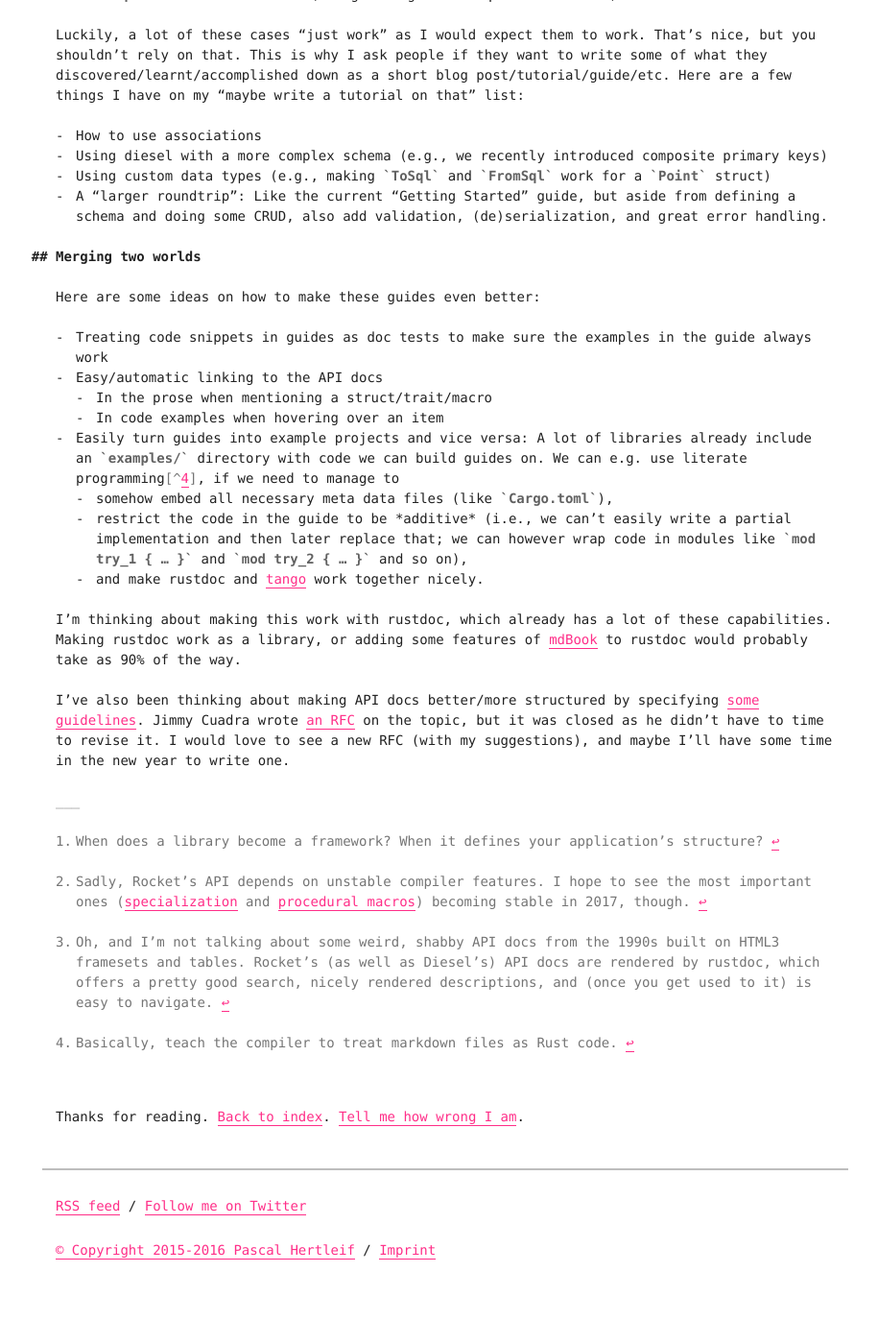
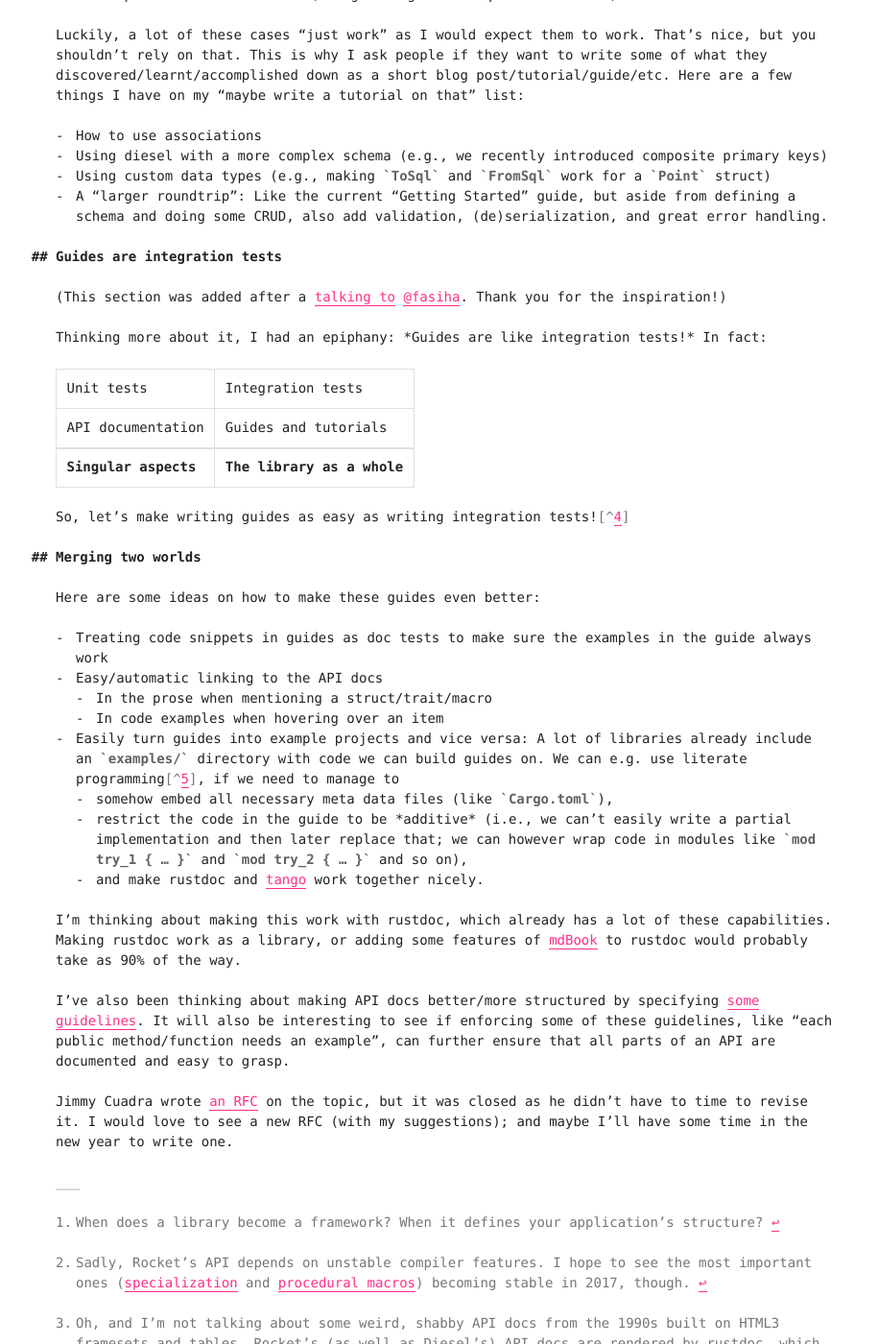
Before and after one commit to killercup/scribbles, a Jekyll site: the page built from _posts/2016-12-28-teaching-libraries.md, in a window 1280 px wide and 1400 px high, scrolled down 1212 px. Shown: the whole window at 96% size, without its empty margins (176-1091 px from the left). Built offline with Jekyll 4.4.1, drawn with Linux system fonts in a browser that asks for light colours; before the commit the page ends 2550 px from its top, so only the background shows below that; some of the changed text lies outside the part shown.

Commit message:
Teaching Libraries: Add epiphany
Thanks, @fasiha!

cf. #4

```diff
--- a/_posts/2016-12-28-teaching-libraries.md
+++ b/_posts/2016-12-28-teaching-libraries.md
@@ -54,6 +54,24 @@ Luckily, a lot of these cases "just work" as I would expect them to work. That's
 - Using custom data types (e.g., making `ToSql` and `FromSql` work for a `Point` struct)
 - A "larger roundtrip": Like the current "Getting Started" guide, but aside from defining a schema and doing some CRUD, also add validation, (de)serialization, and great error handling.
 
+## Guides are integration tests
+
+(This section was added after a [talking to][issue4] [@fasiha]. Thank you for the inspiration!)
+
+[issue4]: https://github.com/killercup/scribbles/issues/4
+[@fasiha]: https://github.com/fasiha
+
+Thinking more about it, I had an epiphany: *Guides are like integration tests!* In fact:
+
+| Unit tests        | Integration tests      |
+| API documentation | Guides and tutorials   |
+| ================= | ====================== |
+| Singular aspects  | The library as a whole |
+
+So, let's make writing guides as easy as writing integration tests![^cargo-tests]
+
+[^cargo-tests]: Rust's package manager Cargo makes it really easy to put a bunch of source files in a `tests/` directory and treat each of these files as an application that depends on your library.
+
 ## Merging two worlds
 
 Here are some ideas on how to make these guides even better:
@@ -75,7 +93,9 @@ I'm thinking about making this work with rustdoc, which already has a lot of the
 
 [mdBook]: https://github.com/azerupi/mdBook
 
-I've also been thinking about making API docs better/more structured by specifying [some guidelines][doc-lints]. Jimmy Cuadra wrote [an RFC][rfc-pr-1713] on the topic, but it was closed as he didn't have to time to revise it. I would love to see a new RFC (with my suggestions), and maybe I'll have some time in the new year to write one.
+I've also been thinking about making API docs better/more structured by specifying [some guidelines][doc-lints]. It will also be interesting to see if enforcing some of these guidelines, like "each public method/function needs an example", can further ensure that all parts of an API are documented and easy to grasp.
+
+Jimmy Cuadra wrote [an RFC][rfc-pr-1713] on the topic, but it was closed as he didn't have to time to revise it. I would love to see a new RFC (with my suggestions); and maybe I'll have some time in the new year to write one.
 
 [doc-lints]: {% post_url 2016-08-17-machine-readable-inline-markdown-code-cocumentation %}
 [rfc-pr-1713]: https://github.com/rust-lang/rfcs/pull/1713
```
